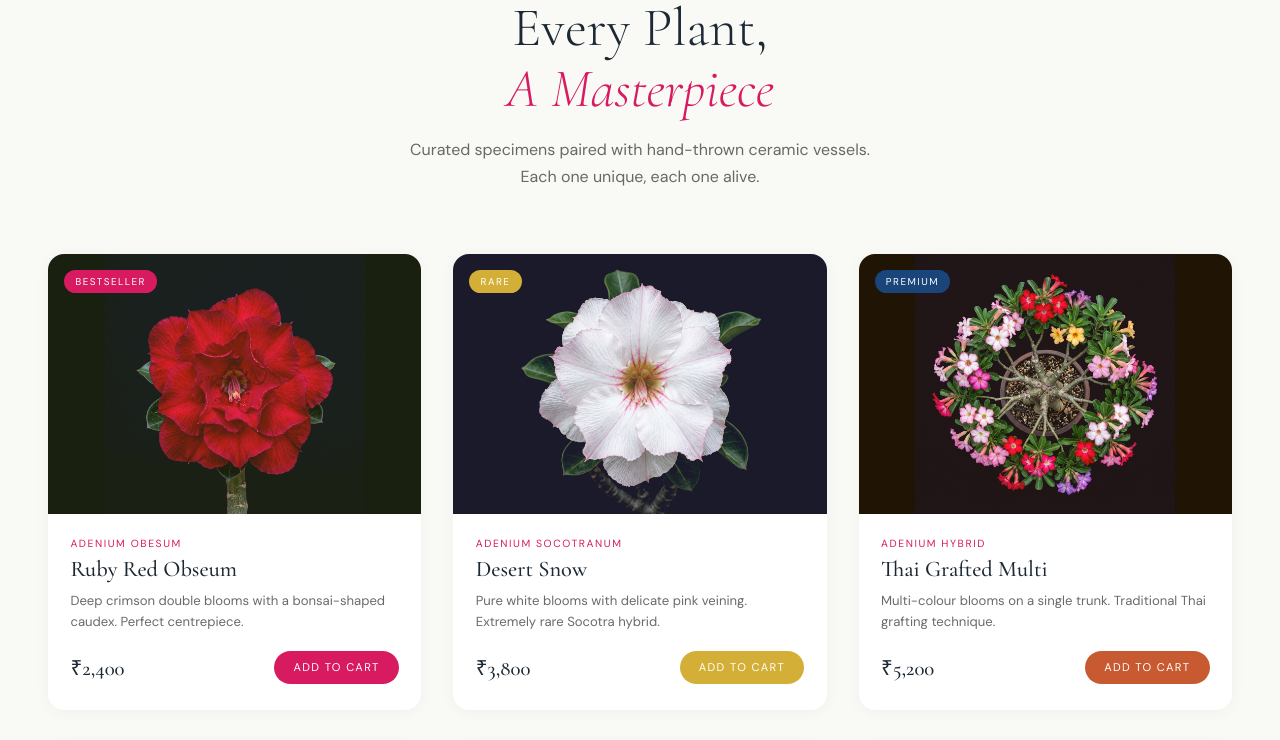
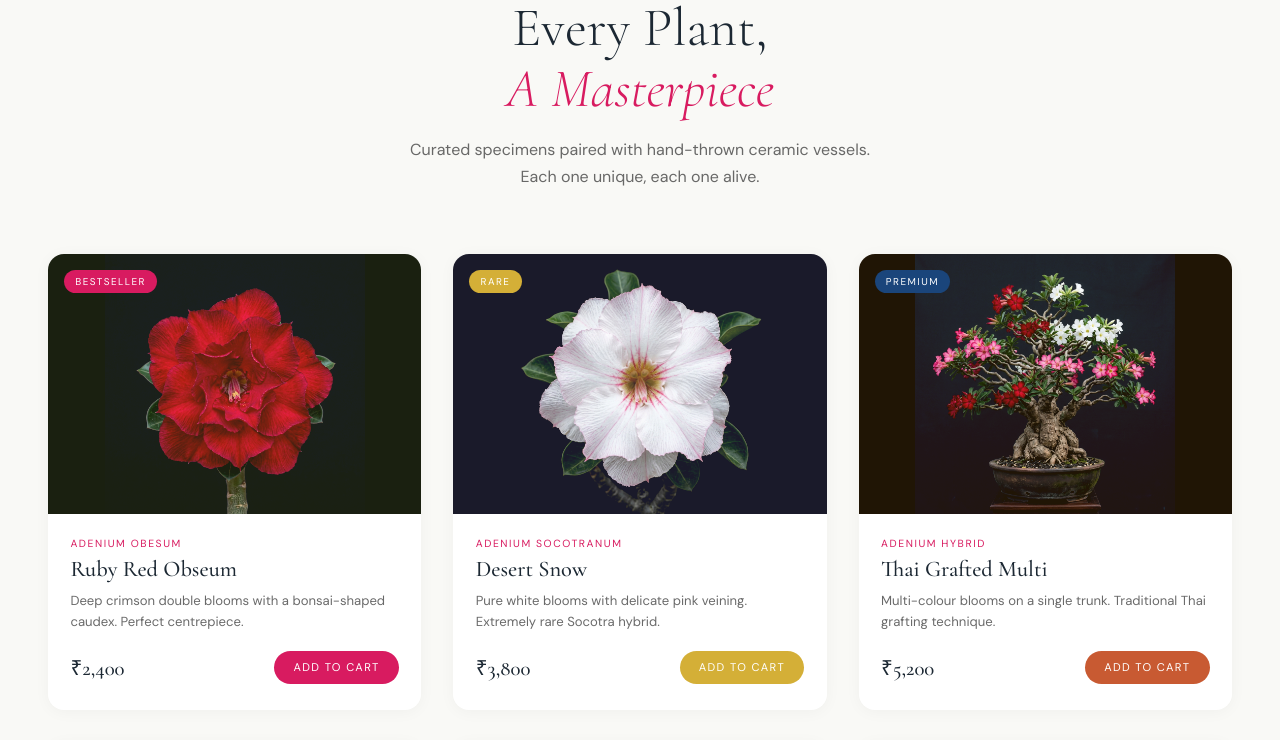
Before and after one commit to Rahul2749/AdeniumHeaven, a React (Vite) app in the folder adenium-nursery/: page / in a window 1280 px wide. Shown: the part 2000-2740 px from the top of the page. Built offline with nearby package versions, Linux system fonts and the light colour scheme.

Commit message:
Replace Thai Grafted Multi image with realistic version and add new Grand Arabicum Specimen based on user photos

```diff
--- a/adenium-nursery/src/components/Collection.jsx
+++ b/adenium-nursery/src/components/Collection.jsx
@@ -3,7 +3,8 @@ import './Collection.css'
 
 import rubyRedImg from '../assets/ruby_red.png'
 import desertSnowImg from '../assets/desert_snow.png'
-import thaiMultiImg from '../assets/thai_multi.png'
+import thaiMultiImg from '../assets/realistic_thai_multi.png'
+import giantCaudexImg from '../assets/giant_caudex_bonsai.png'
 import cobaltSetImg from '../assets/cobalt_set.png'
 import bonsaiImg from '../assets/bonsai.png'
 import goldenSunsetImg from '../assets/golden_sunset.png'
@@ -86,6 +87,19 @@ const plants = [
     bg: '#201000',
     accent: '#D4AF37',
     image: goldenSunsetImg,
+  },
+  {
+    id: 7,
+    name: 'Grand Arabicum Specimen',
+    species: 'Adenium arabicum',
+    price: '₹8,500',
+    tag: 'Masterpiece',
+    tagColor: 'pine',
+    desc: 'An awe-inspiring specimen with a massive, bulbous caudex and numerous branching arms. Truly a collector\'s dream.',
+    petals: ['#D81B60', '#A1A89D', '#8C9A8E'],
+    bg: '#121A15',
+    accent: '#5E7153',
+    image: giantCaudexImg,
   },
 ]
 
```
Also changed, not shown: adenium-nursery/src/assets/giant_caudex_bonsai.png (added), adenium-nursery/src/assets/realistic_thai_multi.png (added).
